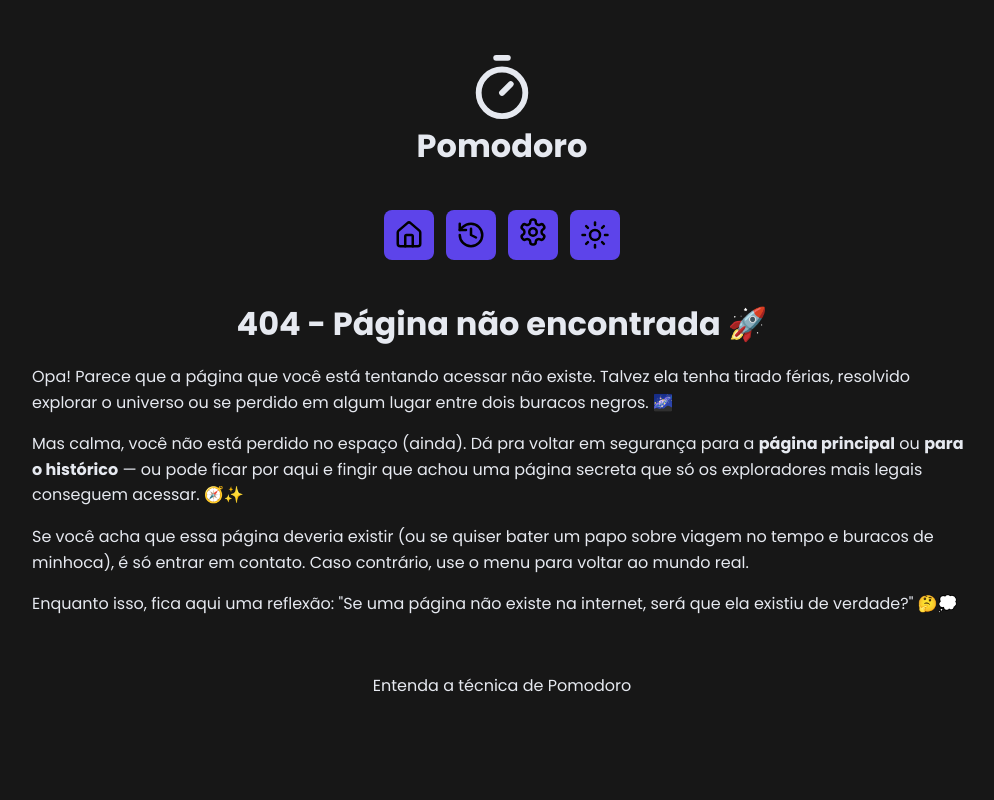
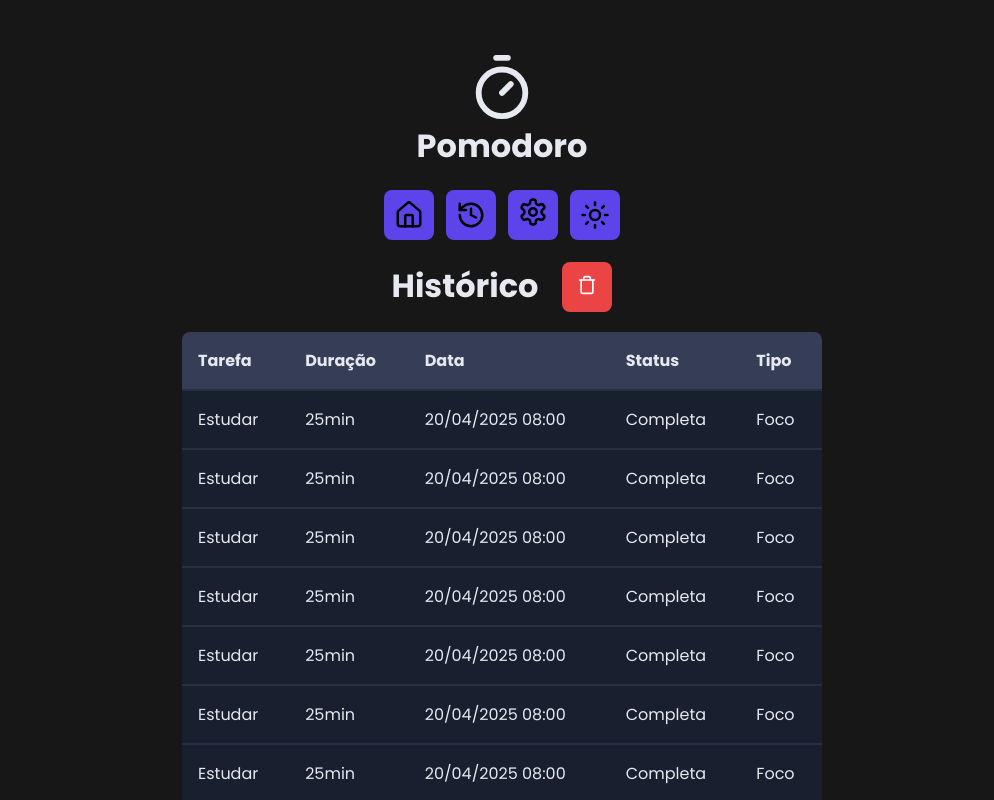
Before and after one commit to Pedroca12345/PomodoroApp, a React (Vite) app: page /history in a window 1280 px wide. Shown: the top 800 px of the page, without its empty margins (138-1132 px from the left). Built offline with nearby package versions, Linux system fonts and the light colour scheme.

Commit message:
Estilização da page histórico e alguns ajustes em outros estilos

```diff
--- a/src/components/Container/styles.module.css
+++ b/src/components/Container/styles.module.css
@@ -1,7 +1,4 @@
 .container {
-   display: flex;
-   align-items: center;
-   justify-content: center;
    max-width: 98rem;
    margin: 0 auto;
 }
--- a/src/components/DefaultButton/styles.module.css
+++ b/src/components/DefaultButton/styles.module.css
@@ -3,7 +3,7 @@
    background-color: var(--primary);
    border-radius: .8rem;
    color: #000000;
-   width: 21.8rem;
+   min-width: 21.8rem;
    height: 6rem;
    transition: all .5s ease-in-out;
    margin: 4rem 0;
--- a/src/components/Heading/styles.module.css
+++ b/src/components/Heading/styles.module.css
@@ -3,5 +3,5 @@
    align-items: center;
    justify-content: center;
    gap: 2.4rem;
-   color: #ffffff;
+   color: var(--text-default);
 }
--- a/src/components/Logo/styles.module.css
+++ b/src/components/Logo/styles.module.css
@@ -9,7 +9,7 @@
    color: var(--text-default);
    font-size: 3.2rem;
    font-weight: 700;
-   transition: all .3s ease-in-out;
+   transition: filter .3s ease-in-out;
 }
 
 .logoLink:hover {
--- /dev/null
+++ b/src/pages/History/index.tsx
@@ -0,0 +1,59 @@
+import { TrashIcon } from "lucide-react";
+import { Container } from "../../components/Container";
+import { DefaultButton } from "../../components/DefaultButton";
+import { Heading } from "../../components/Heading";
+import { MainTemplate } from "../../templates/MainTemplate";
+
+import styles from './styles.module.css';
+
+export function History() {
+  return (
+    <MainTemplate>
+
+      <Container>
+        <Heading>
+          <span>Histórico</span>
+          <span className={styles.buttonContainer}>
+            <DefaultButton
+              color="red"
+              icon={<TrashIcon />}
+              aria-label="Apagar todo o histórico"
+              title="Apagar histórico"
+            />
+          </span>
+        </Heading>
+      </Container>
+
+      <Container>
+        <div className={styles.responsiveTable}>
+          <table>
+            <thead>
+              <tr>
+                <th>Tarefa</th>
+                <th>Duração</th>
+                <th>Data</th>
+                <th>Status</th>
+                <th>Tipo</th>
+              </tr>
+            </thead>
+
+            <tbody>
+              {Array.from({ length: 20 }).map((_, index) => {
+                return (
+                  <tr key={index}>
+                    <td>Estudar</td>
+                    <td>25min</td>
+                    <td>20/04/2025 08:00</td>
+                    <td>Completa</td>
+                    <td>Foco</td>
+                  </tr>
+                );
+              })}
+            </tbody>
+          </table>
+        </div>
+      </Container>
+
+    </MainTemplate>
+  );
+}
--- /dev/null
+++ b/src/pages/History/styles.module.css
@@ -0,0 +1,38 @@
+.buttonContainer button {
+  min-width: 5rem;
+  height: 5rem;
+  margin: 0;
+  padding: 1rem;
+}
+
+.buttonContainer button svg {
+  width: 2rem;
+  height: 2rem;
+}
+
+.responsiveTable {
+  overflow-x: auto;
+  border-radius: 0.8rem;
+}
+
+.responsiveTable table {
+  width: 100%;
+  min-width: 64rem;
+  font-size: 1.6rem;
+  border-collapse: collapse;
+}
+
+.responsiveTable th {
+  background-color: var(--gray-600);
+}
+
+.responsiveTable td {
+  background-color: var(--gray-800);
+}
+
+.responsiveTable th,
+.responsiveTable td {
+  border-bottom: 0.2rem solid var(--gray-700);
+  text-align: left;
+  padding: 1.6rem;
+}
--- a/src/routers/MainRouter/index.tsx
+++ b/src/routers/MainRouter/index.tsx
@@ -3,6 +3,7 @@
 import { AboutPomodoro } from "../../pages/AboutPomodoro";
 import { NotFound } from "../../pages/NotFound";
 import { useEffect } from "react";
+import { History } from "../../pages/History";
 
 function ScrollToTop() {
   const { pathname } = useLocation();
@@ -34,6 +35,11 @@
           element={<NotFound />}
         />
 
+        <Route
+          path='/history'
+          element={<History />}
+        />
+
       </Routes>
       <ScrollToTop />
     </BrowserRouter>
```
